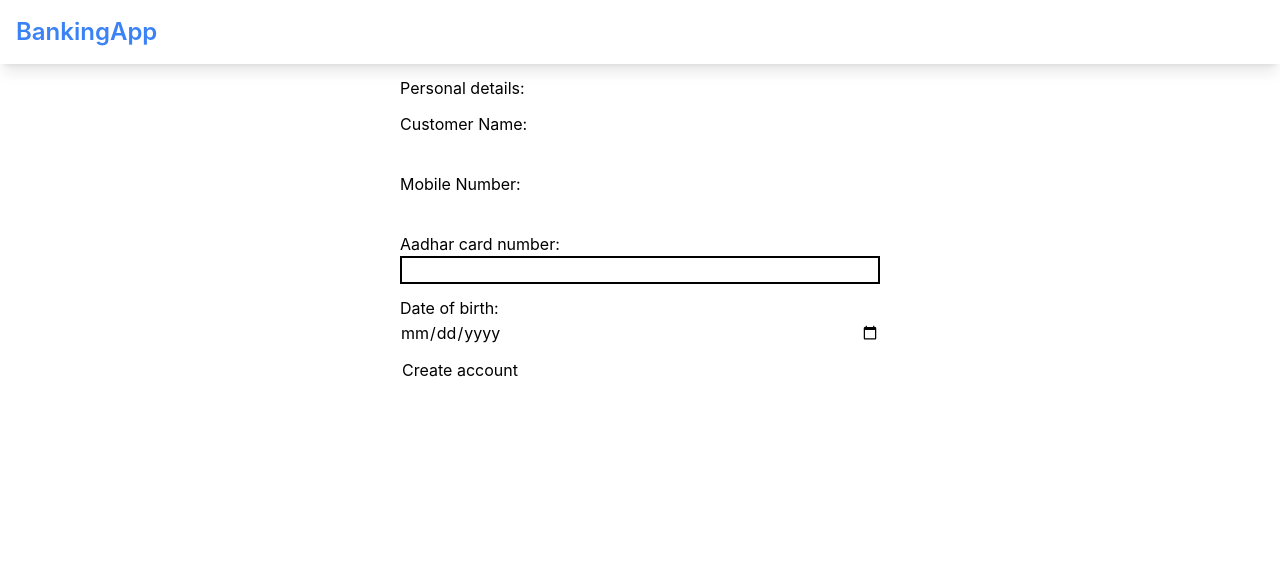
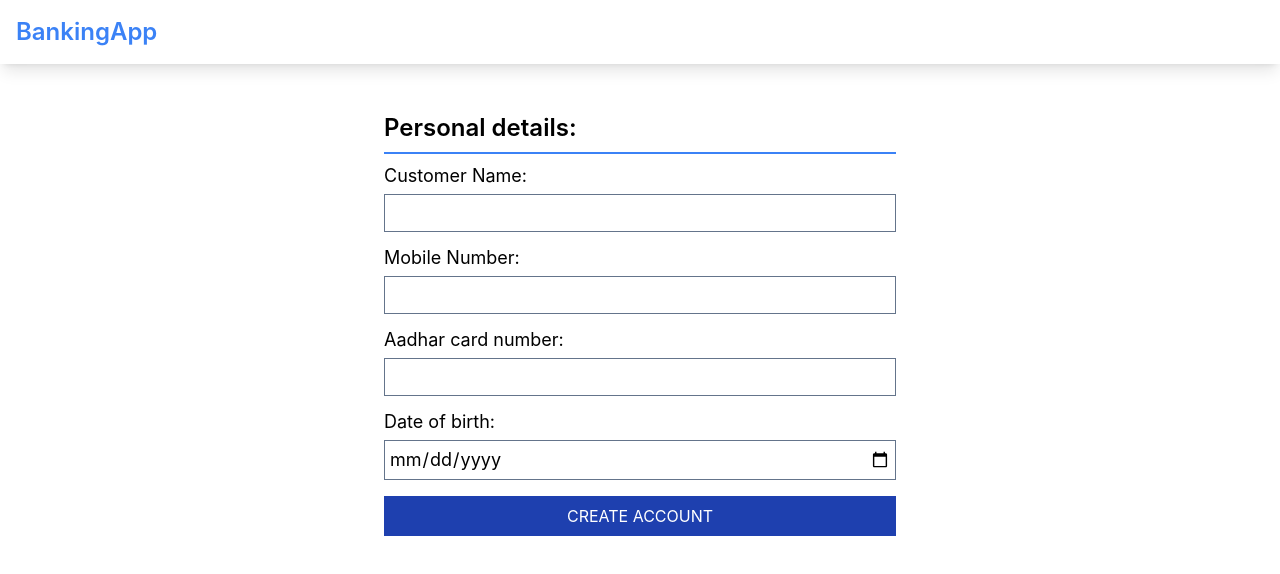
Before and after one commit to AtharvaUmbarkar/BankingApp, a React (Create React App) app in the folder frontend/: page /registration in a window 1280 px wide. Shown: the top 574 px of the page. Built offline with nearby package versions, Linux system fonts and the light colour scheme.

Commit message:
Completed UI for Login and Registration pages

```diff
--- a/frontend/src/App.css
+++ b/frontend/src/App.css
@@ -1,6 +1,3 @@
-.personal-details h2{
-  margin: 12px 0 0 0;
-}
 
 .user-form{
   display: flex;
--- a/frontend/src/App.js
+++ b/frontend/src/App.js
@@ -47,7 +47,7 @@ function App() {
  }
 */
   return (
-    <div>
+    <div className='flex flex-col items-center'>
       <BrowserRouter>
         <Navbar />
         <Routes>
--- a/frontend/src/Component/Login.js
+++ b/frontend/src/Component/Login.js
@@ -1,8 +1,8 @@
 import axios from "axios";
-import React, {useState} from "react"
+import React, { useState } from "react"
 
 
-function Login(){
+function Login() {
 
     const [user_id, setUserID] = useState();
     const [user_password, setUserPassword] = useState();
@@ -16,19 +16,17 @@ function Login(){
                 password: user_password
             }
         ).then((response) => {
-            alert("User ID : "+response.data);
-            if(response.data == "Login Success")
-            {
+            alert("User ID : " + response.data);
+            if (response.data == "Login Success") {
 
             }
-            else
-            {
-                    alert("Invalid credentials")
+            else {
+                alert("Invalid credentials")
             }
             setUserID("");
             setUserPassword("")
         }).catch(error => {
-            alert("Error ---> "+error);
+            alert("Error ---> " + error);
         })
     }
 
@@ -43,34 +41,30 @@ function Login(){
         setUserPassword(event.target.value)
     }
 
-    return(
+    return (
 
-        <div className="h-screen">
-            <form onSubmit={handleSubmit} className='user-form'>
-                <label>User ID:
-                <input
+        <div className="flex flex-col w-2/5 mt-8">
+            <h2 className="text-2xl font-semibold mt-4 mb-2 w-full border-b-2 border-blue-500 pb-2">Login Details</h2>
+            <form onSubmit={handleSubmit} className=''>
+                <label className="text-lg my-2">User ID:
+                    <input
                         type="text"
                         name="user_id"
                         value={user_id}
                         onChange={handle_idChange || ""}
-                        className="border-solid border-2 border-black"
-                />
+                        className="border border-slate-500 focus-within:border-blue-500 text-lg p-1 mt-1"
+                    />
                 </label>
-                <label>User Password:
-                <input
+                <label className="text-lg my-2">User Password:
+                    <input
                         type="text"
                         name="user_id"
                         value={user_password}
                         onChange={handle_passChange || ""}
-                        className="border-solid border-2 border-black"
-                />
+                        className="border border-slate-500 focus-within:border-blue-500 text-lg p-1 mt-1"
+                    />
                 </label>
-
-
-                <div className="user-form-inputs user-form-button">
-                 <input type="submit" value="Login" />
-                </div>
-
+                <input type="submit" value="Login" className="self-center p-2 uppercase bg-blue-800 text-white my-4" />
             </form>
         </div>
 
--- a/frontend/src/Component/Registration.js
+++ b/frontend/src/Component/Registration.js
@@ -1,4 +1,4 @@
-import {useState} from "react"
+import { useState } from "react"
 import axios from "axios"
 
 function Registration() {
@@ -7,51 +7,52 @@ function Registration() {
   const handleChange = (event) => {
     const name = event.target.name;
     const value = event.target.value;
-    setInputs(values => ({...values, [name]: value}))
+    setInputs(values => ({ ...values, [name]: value }))
   }
 
   const handleSubmit = async (event) => {
     console.log(inputs)
     event.preventDefault();
-    if(Object.keys(inputs).length == 4){
+    if (Object.keys(inputs).length == 4) {
       let allFieldsEntered = true;
       Object.keys(inputs).map(field => {
-        if(!inputs[field]){
+        if (!inputs[field]) {
           allFieldsEntered = false;
         }
       })
-      if(!allFieldsEntered){
+      if (!allFieldsEntered) {
         return alert("All fields are mandatory!");
       }
-      else{
+      else {
         alert(JSON.stringify(inputs));
         console.log(inputs)
         inputs["customer_phone"] = parseInt(inputs[["customer_phone"]])
         inputs["customer_aadhar"] = parseInt(inputs[["customer_aadhar"]])
-          const res = await axios.post("http://localhost:8090/saveCustomer", JSON.stringify(inputs), {headers: {"Content-Type": "application/json"}})
-          if(res){
+        const res = await axios.post("http://localhost:8090/saveCustomer", JSON.stringify(inputs), { headers: { "Content-Type": "application/json" } })
+        if (res) {
           alert(JSON.stringify(res));
         }
         setInputs({})
       }
-    } else{
+    } else {
       return alert("All fields are mandatory!");
     }
   }
 
   return (
-    <div className="personal-details">
-      <form onSubmit={handleSubmit} className='user-form'>
-      <h2>Personal details:</h2>
+    <div className="flex flex-col w-2/5 mt-8">
+      <h2 className="text-2xl font-semibold mt-4 mb-2 w-full border-b-2 border-blue-500 pb-2">Personal details:</h2>
+      <form onSubmit={handleSubmit} className=''>
 
-        <div className='user-form-inputs'>
+        <div className=''>
 
-      <label>Customer Name:
+          <label className="text-lg my-2">Customer Name:
             <input
               type="text"
               name="customer_name"
               value={inputs.customer_name || ""}
               onChange={handleChange}
+              className="border border-slate-500 focus-within:border-blue-500 text-lg p-1 mt-1"
             />
           </label>
         </div>
@@ -101,12 +102,13 @@ function Registration() {
     </div> */}
         <div className='user-form-inputs'>
 
-     <label>Mobile Number:
+          <label className="text-lg my-2">Mobile Number:
             <input
               type="number"
               name="customer_phone"
               value={inputs.customer_phone || ""}
               onChange={handleChange}
+              className="border border-slate-500 focus-within:border-blue-500 text-lg p-1 mt-1"
             />
           </label>
         </div>
@@ -124,30 +126,29 @@ function Registration() {
  */}
         <div className='user-form-inputs'>
 
-      <label>Aadhar card number:
+          <label className="text-lg my-2">Aadhar card number:
             <input
               type="text"
               name="customer_aadhar"
               value={inputs.customer_aadhar || ""}
               onChange={handleChange}
-          className="border-solid border-2 border-black"
+              className="border border-slate-500 focus-within:border-blue-500 text-lg p-1 mt-1"
             />
           </label>
         </div>
         <div className='user-form-inputs'>
 
-      <label>Date of birth:
+          <label className="text-lg my-2">Date of birth:
             <input
               type="date"
               name="customer_dob"
               value={inputs.customer_dob || ""}
               onChange={handleChange}
+              className="border border-slate-500 focus-within:border-blue-500 text-lg p-1 mt-1"
             />
           </label>
         </div>
-    <div className="user-form-inputs user-form-button">
-        <input type="submit" value="Create account" />
-    </div>
+        <input type="submit" value="Create account" className="self-center p-2 uppercase bg-blue-800 text-white my-4"/>
       </form>
     </div>
   )
```
Lines whose indentation alone changed are shown as unchanged.
